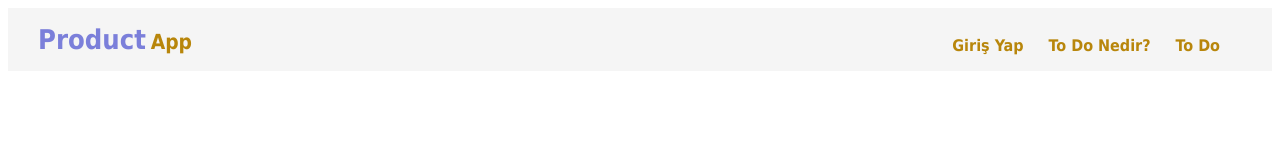
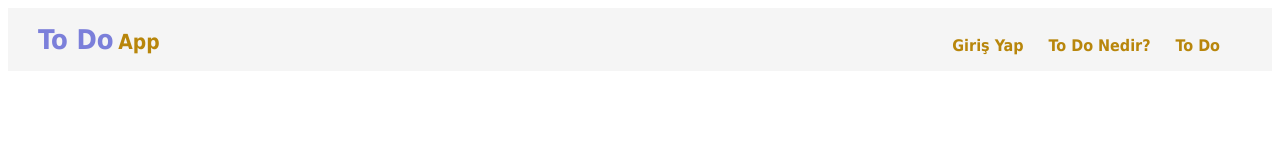
Before and after one commit to ahmetakyapi/Todo-App-Angular, an Angular app: page / in a window 1280 px wide. Shown: the top 160 px of the page. Built offline with nearby package versions, Linux system fonts and the light colour scheme; some icons are missing.

Commit message:
Update navbar.component.html

```diff
--- a/src/app/navbar/navbar.component.html
+++ b/src/app/navbar/navbar.component.html
@@ -6,7 +6,7 @@
 />
 <div class="navbar-container">
   <div class="logo">
-    <a href="/">Product<span>App</span></a>
+    <a href="/">To Do<span>App</span></a>
   </div>
   <div class="sub-menu">
     <a href="/login"><i class="fas fa-sign-in-alt"></i>Giriş Yap</a>
```
